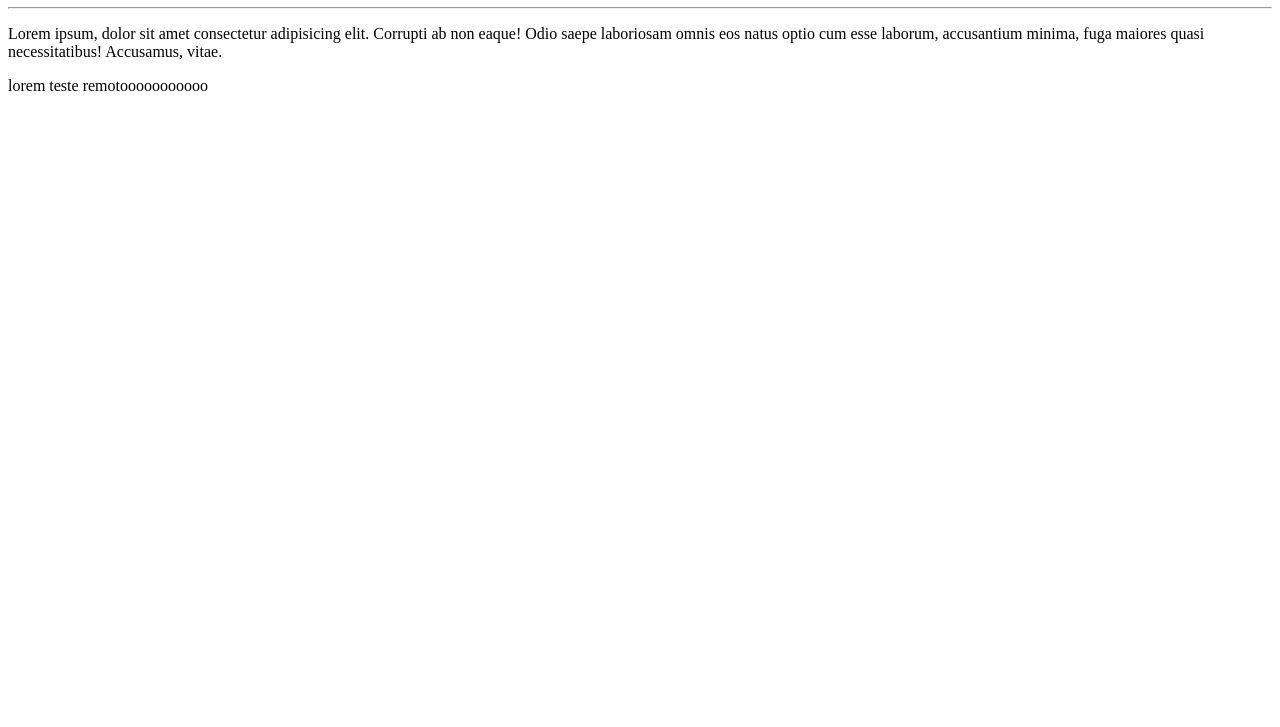
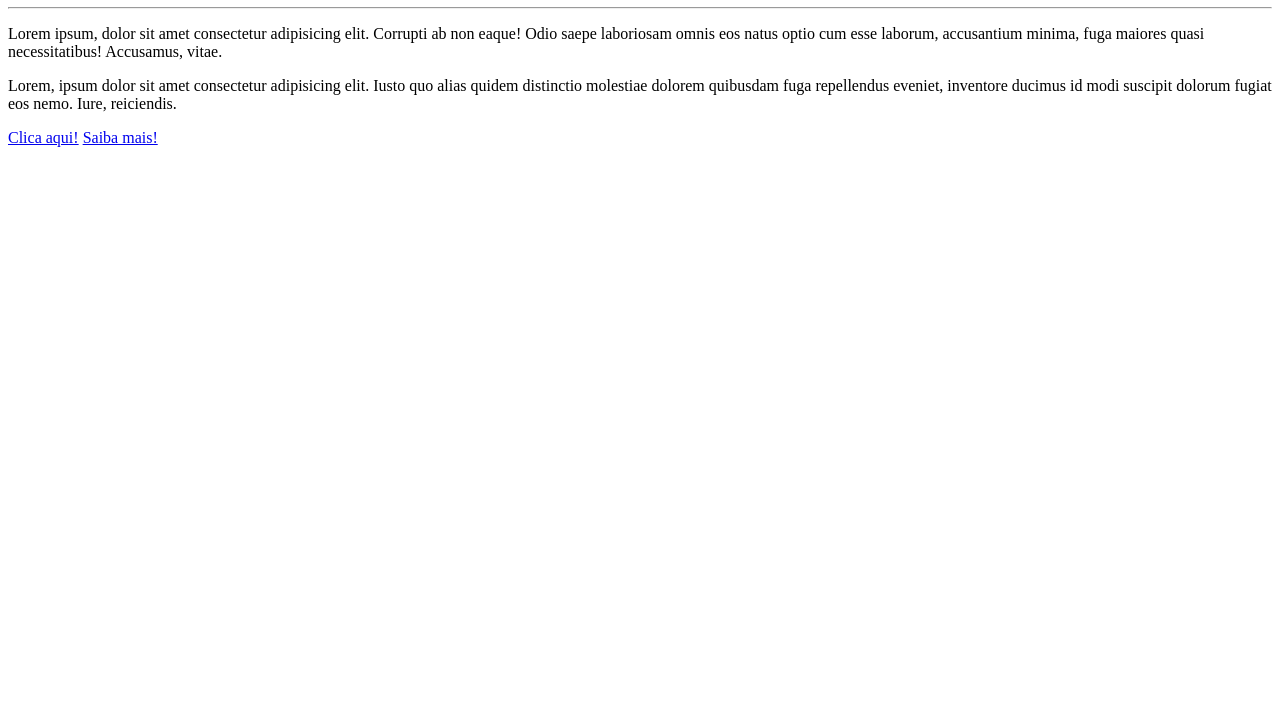
Before and after one commit to Paulo-Lopes095/Ola-Mundo, a plain HTML site: page site-exemplo/index.html in a window 1280 px wide. Shown: the part 73-800 px from the top of the page. Drawn offline with Linux system fonts and the light colour scheme.

Commit message:
Update index

```diff
--- a/site-exemplo/index.html
+++ b/site-exemplo/index.html
@@ -11,6 +11,9 @@
     <hr>
     <p>Lorem ipsum, dolor sit amet consectetur adipisicing elit. Corrupti ab non eaque! Odio saepe laboriosam omnis eos natus optio cum esse laborum, accusantium minima, fuga maiores quasi necessitatibus! Accusamus, vitae.</p>
 
-    <p>lorem teste remotooooooooooo</p>
+    <p>Lorem, ipsum dolor sit amet consectetur adipisicing elit. Iusto quo alias quidem distinctio molestiae dolorem quibusdam fuga repellendus eveniet, inventore ducimus id modi suscipit dolorum fugiat eos nemo. Iure, reiciendis.</p>
+
+    <a href="#">Clica aqui!</a>
+    <a href="#">Saiba mais!</a>
 </body>
 </html>
```
